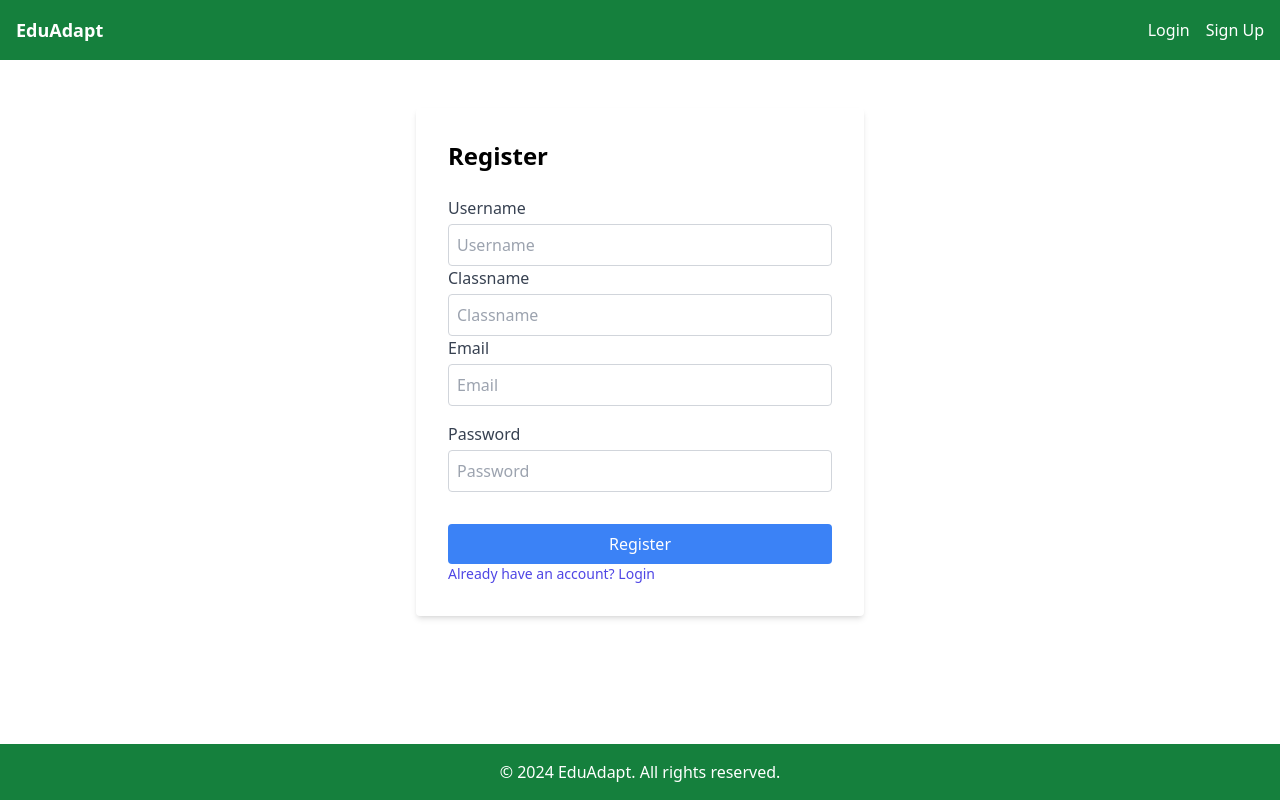
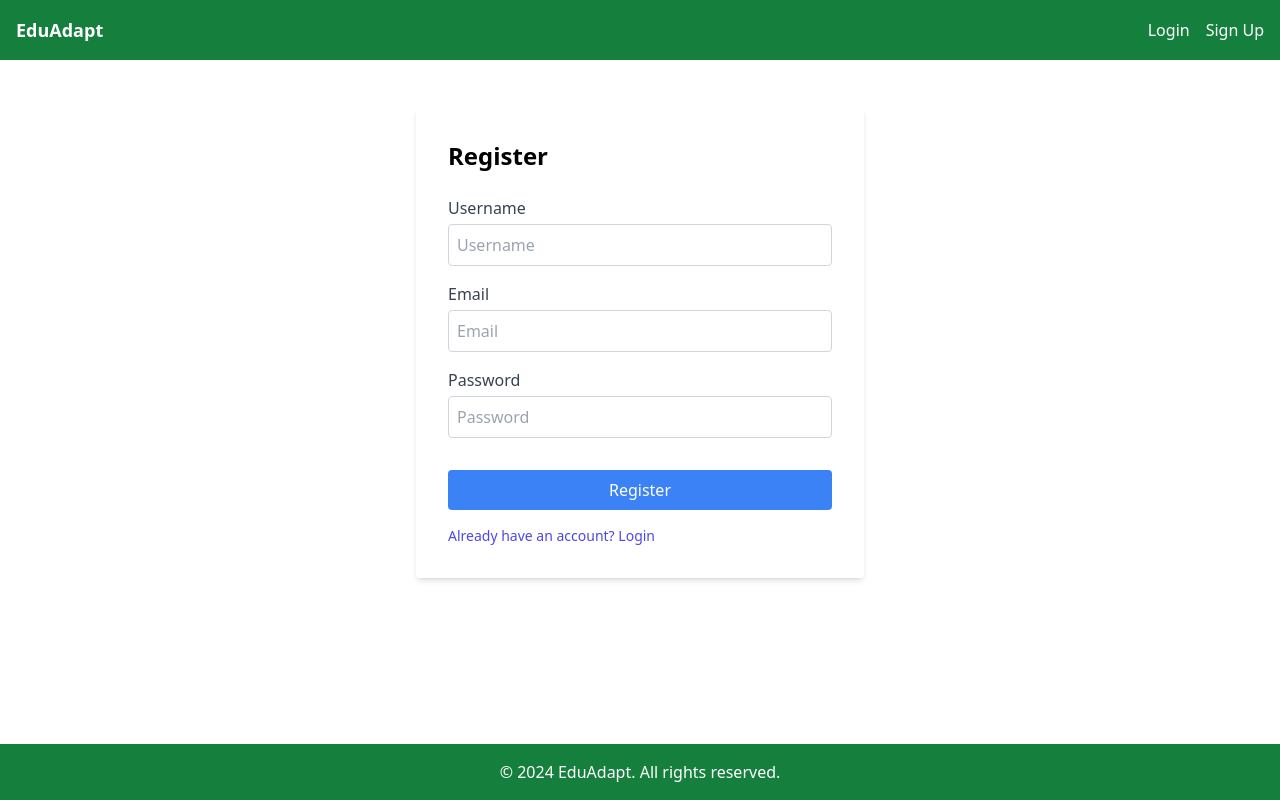
Before and after one commit to millyanne93/EduAdapt, a Next.js app in the folder frontend/: page /register in a window 1280 px wide. Built offline with nearby package versions, Linux system fonts and the light colour scheme.

Commit message:
Remove classname in authform

```diff
--- a/frontend/components/AuthForm.tsx
+++ b/frontend/components/AuthForm.tsx
@@ -8,8 +8,7 @@ interface AuthFormProps {
 };
 
 const AuthForm: React.FC<AuthFormProps> = ({ mode }) => {
-    const [username, setUsername] = useState('');
-    const [classname, setClassname] = useState('');
+  const [username, setUsername] = useState("");
   const [email, setEmail] = useState("");
   const [password, setPassword] = useState("");
   const [message, setMessage] = useState("");
@@ -18,13 +17,13 @@ const AuthForm: React.FC<AuthFormProps> = ({ mode }) => {
   const handleSubmit = async (e: React.FormEvent) => {
     e.preventDefault();
     try {
-            const data = mode === 'register' ? { username, classname, email, password } : { email, password };
+      const data = mode === 'register' ? { username, email, password } : { email, password };
       const response = await axios.post(`http://localhost:5000/api/users/${mode}`, data);
-            console.log(data)
+      console.log(response);
       localStorage.setItem('token', response.data.token);
-            router.push('/questions');
+      router.push('/profile');
     } catch (err: any) {
-            setMessage(err.response?.data?.message || "Failed to authenticate");
+      setMessage(err.response.data.msg || "Failed to authenticate");
     }
   };
 
@@ -35,16 +34,10 @@ const AuthForm: React.FC<AuthFormProps> = ({ mode }) => {
         <form onSubmit={handleSubmit}>
           {mode === 'register' && (
             <>
-                            <div>
+              <div className='mb-4'>
                 <label htmlFor="username" className="block text-gray-700">Username</label>
                 <input id="username" name="username" type="text" value={username} onChange={(e) => setUsername(e.target.value)}
                   className="w-full p-2 border border-gray-300 rounded mt-1" placeholder="Username" required />
-                            </div>
-                            <div>
-                                <label htmlFor="classname" className="block text-gray-700">Classname</label>
-                                <input
-                                    id="classname" name="classname" type="text" value={classname} onChange={(e) => setClassname(e.target.value)}
-                                    className="w-full p-2 border border-gray-300 rounded mt-1" placeholder="Classname" required />
               </div>
             </>
           )}
@@ -64,7 +57,7 @@ const AuthForm: React.FC<AuthFormProps> = ({ mode }) => {
           <button type="submit" className="w-full bg-blue-500 text-white p-2 rounded mt-4">
             {mode === 'login' ? 'Login' : 'Register'}
           </button>
-                    <div className="flex items-center justify-between">
+          <div className="flex items-center justify-between mt-4">
             <div className="text-sm">
               <Link href={mode === 'login' ? "/register" : "/login"} className="font-medium text-indigo-600 hover:text-indigo-500">
                 {mode === 'register' ? 'Already have an account? Login' : "Don't have an account? Register"}
```
Lines whose indentation alone changed are shown as unchanged.
